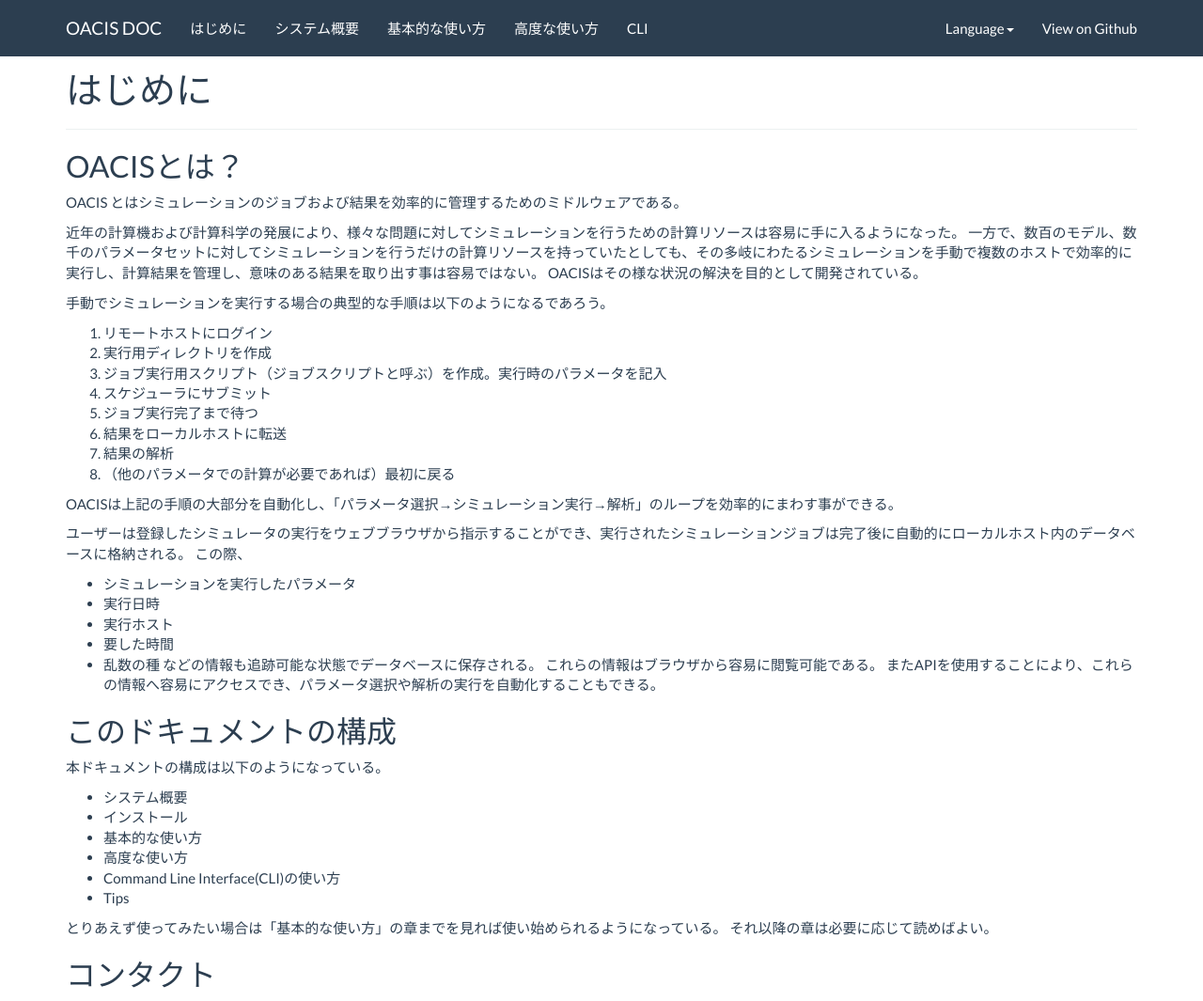
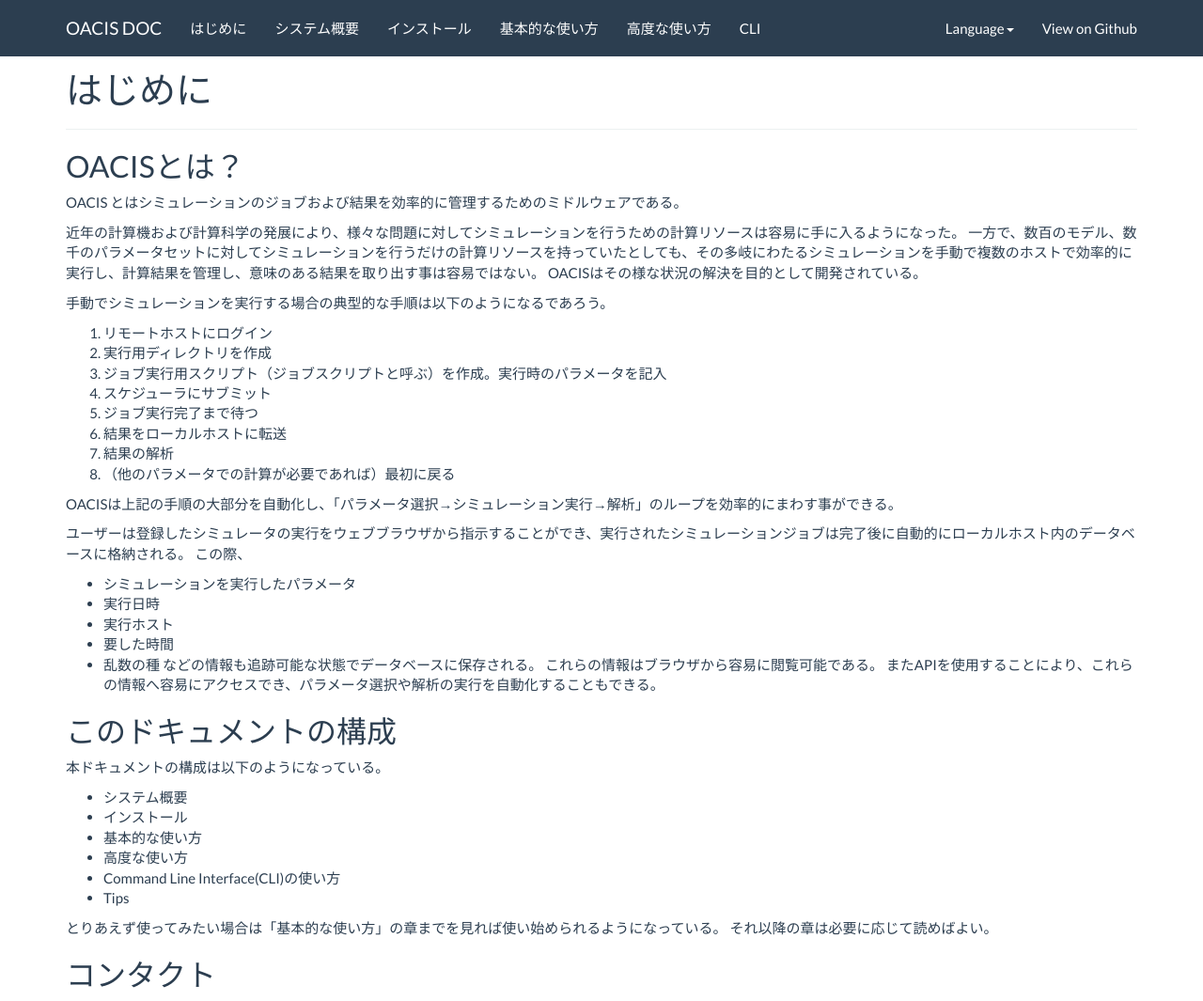
Before and after one commit to crest-cassia/oacis, a Jekyll site: the page built from ja/index.md, in a window 1280 px wide and 1065 px high. Shown: the whole window at 94% size. Built offline with Jekyll 4.4.1, drawn with Linux system fonts in a browser that asks for light colours; nearby versions of some CDN libraries.

Commit message:
add link to "install" page

```diff
--- a/_layouts/default.html
+++ b/_layouts/default.html
@@ -37,6 +37,7 @@
             {% if page.lang == 'ja' %}
             <li> <a href="{{ site.baseurl }}/{{ page.lang }}/index.html">はじめに</a> </li>
             <li> <a href="{{ site.baseurl }}/{{ page.lang }}/overview.html">システム概要</a> </li>
+            <li> <a href="{{ site.baseurl }}/{{ page.lang }}/install.html">インストール</a> </li>
             <li> <a href="{{ site.baseurl }}/{{ page.lang }}/basic_usage.html">基本的な使い方</a> </li>
             <li> <a href="{{ site.baseurl }}/{{ page.lang }}/advanced_usage.html">高度な使い方</a> </li>
             <li> <a href="{{ site.baseurl }}/{{ page.lang }}/cli.html">CLI</a> </li>
```
